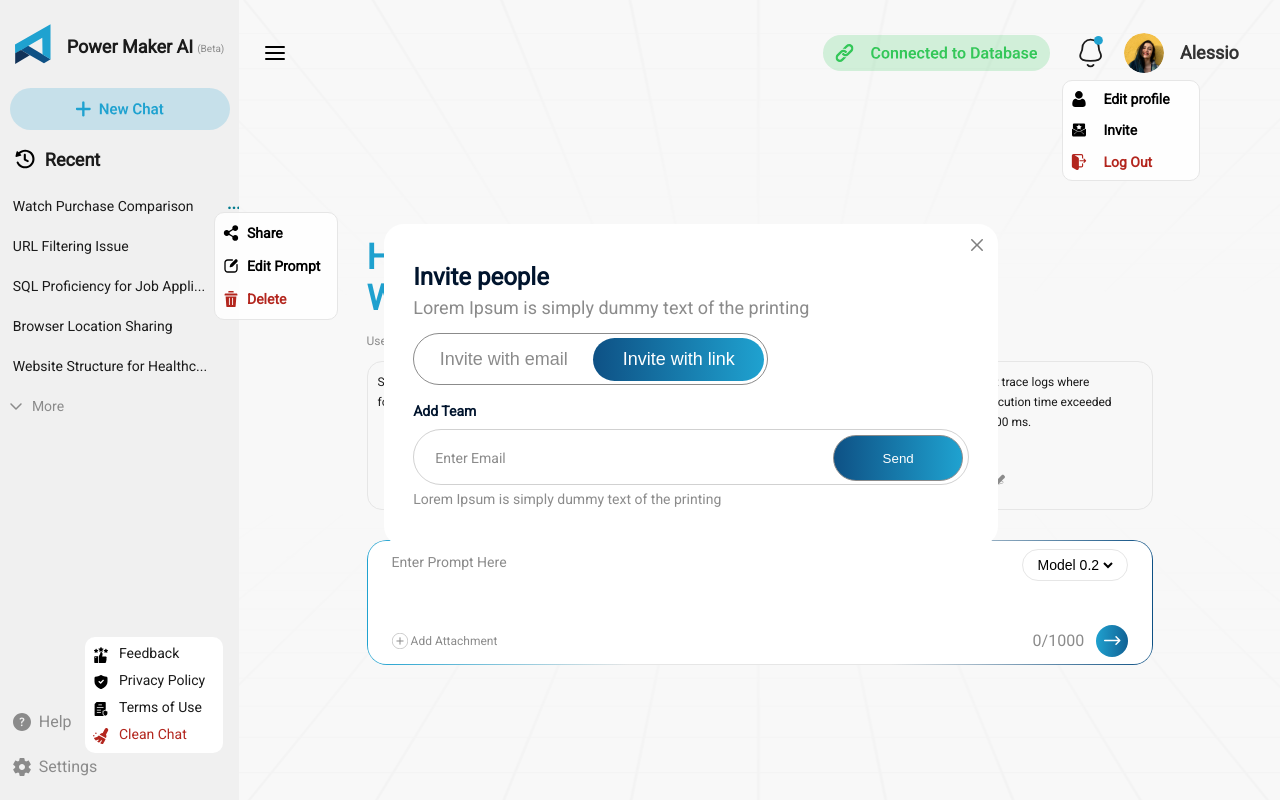
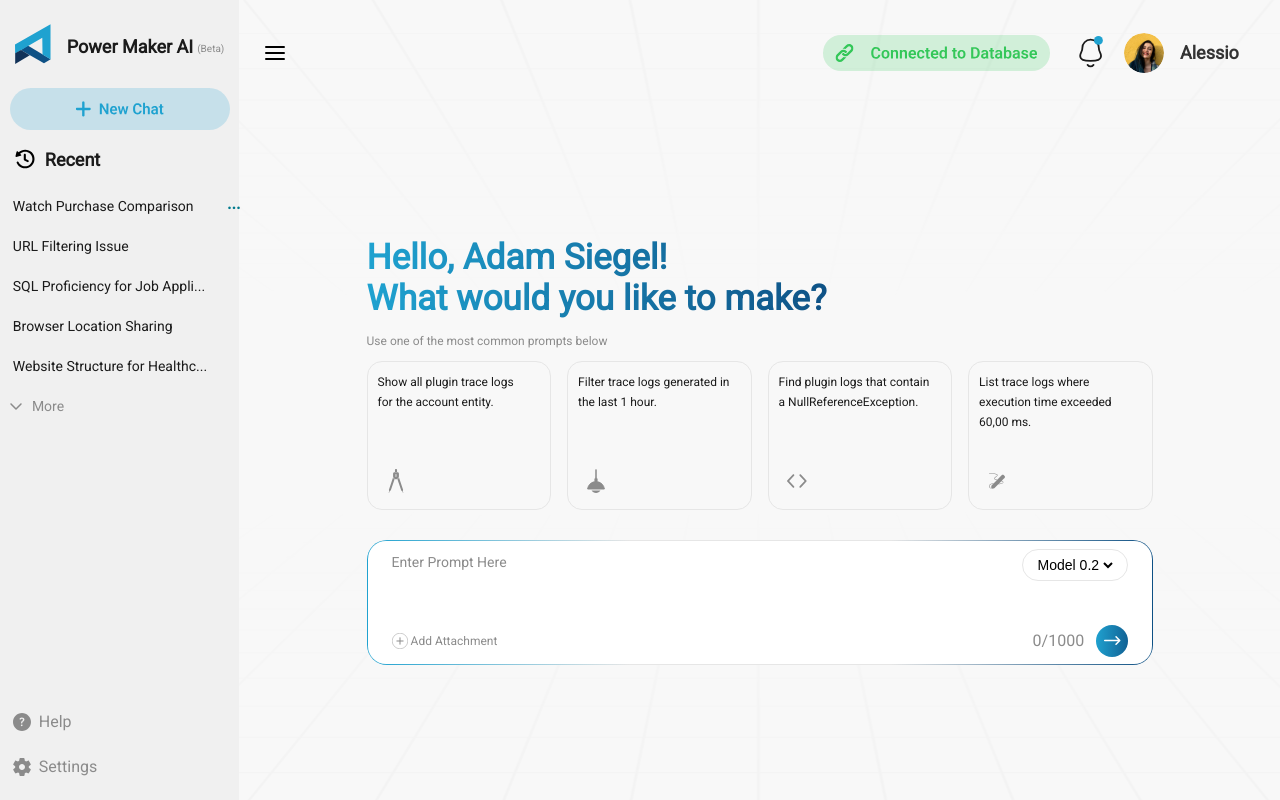
Before and after one commit to Harsh-Panghal/React_Project, a React (Vite) app in the folder react-homepage/Build-landingpage/: page / in a window 1280 px wide. Both pictures are taken after a click on the picture 141 px from the left and 52 px from the top of the page. Built offline with nearby package versions, Linux system fonts and the light colour scheme.

Commit message:
All-card-interactivity-done

```diff
--- a/react-homepage/Build-landingpage/src/App.css
+++ b/react-homepage/Build-landingpage/src/App.css
@@ -14,7 +14,7 @@
   width: 440px;
   height: 199px;
   background-color: rgba(255, 255, 255, 1);
-  display: none;
+  display: flex;
 
   flex-direction: column;
   justify-content: space-between;
@@ -102,7 +102,7 @@
   font-size: 14px;
   font-weight: 600;
 }
-.profile-card>.delete-prompt{
+.profile-card>.logout{
   color: rgba(179, 38, 30, 1);
 }
 
@@ -233,6 +233,7 @@
   flex-direction: column;
   justify-content: space-between;
   overflow: hidden;
+  transition:  1s ease-in-out;
 }
 
 .expandedsidebar-card1 {
@@ -321,15 +322,8 @@
   color: rgba(0, 122, 141, 1);
   /* border: 1px solid red; */
   cursor: pointer;
+  z-index: 10;
   /* This makes the cursor a pointer */
-}
-
-.prompt:hover {
-  color: blue;
-  /* Example hover effect */
-  text-decoration: underline;
-
-  /* Optional */
 }
 
 .prompt-dropdown {
--- a/react-homepage/Build-landingpage/src/App.jsx
+++ b/react-homepage/Build-landingpage/src/App.jsx
@@ -4,57 +4,42 @@ import Sidebar2 from './components/Sidebar2.jsx';
 import MainContent from './components/MainContent.jsx';
 import React, { useState } from 'react';
 import DeleteChatAccount from './components/DeleteChatAccount.jsx';
-import crossIcon from './assets/cross-icon.svg';
-import profileIcon from './assets/profile-icon.svg';
-import inviteIcon from './assets/invite-icon.svg';
-import logoutIcon from './assets/logout-icon.svg';
+import InviteCard from './components/InviteCard.jsx';
+import ProfileCard from './components/ProfileCard.jsx';
 
 
 function App() {
   const [isSidebar2Visible, setIsSidebar2Visible] = useState(false); // false means Sidebar (default)
-  const [isMobile, setIsMobile] = useState(window.innerWidth <= 428);
+  const [isProfileCardVisible, setIsProfileCardVisible] = useState(false);
+  const [isInviteCardVisible, setIsInviteCardVisible] = useState(false);
+  const [isDeleteChatAccountVisible, setIsDeleteChatAccountVisible] = useState(false);
 
 
   const handleToggleSidebar = () => {
 
     setIsSidebar2Visible(prev => !prev);
   };
+  const handleToggleProfileCard = () => {
+
+    setIsProfileCardVisible(prev => !prev);
+  }
+  const handleToggleInviteCard = () => {
+
+    setIsInviteCardVisible(prev => !prev);
+  }
+  const handleToggleDeleteChatAccount = () => {
+
+    setIsDeleteChatAccountVisible(prev => !prev);
+  }
   return (
     <>
-      {isSidebar2Visible ? <Sidebar2 /> : <Sidebar />}
-      <MainContent onToggleSidebar={handleToggleSidebar} />
-      <DeleteChatAccount></DeleteChatAccount>
+      {isSidebar2Visible ? <Sidebar2 onToggleSidebar={handleToggleSidebar} onToggleDeleteChatAccount={handleToggleDeleteChatAccount}/> : <Sidebar />}
+      <MainContent onToggleSidebar={handleToggleSidebar} onToggleProfileCard={handleToggleProfileCard} />
+      {isDeleteChatAccountVisible && <DeleteChatAccount onToggleDeleteChatAccount={handleToggleDeleteChatAccount}/>}
       {/* convert this to a component */}
+      {isProfileCardVisible && <ProfileCard onToggleInviteCard={handleToggleInviteCard}/>}
+      {isInviteCardVisible && <InviteCard onToggleInviteCard={handleToggleInviteCard} />}
 
-      <div className="invite-card">
-        <img src={crossIcon} alt="cross-btn" />
-        <h2>Invite people</h2>
-        <p>Lorem Ipsum is simply dummy text of the printing</p>
-        <div className='invite-btn'>
-          <button className='email'>Invite with email</button>
-          <button className='link'>Invite with link</button>
-        </div>
-        <span>Add Team</span>
-        <div className='email-input'>
-          <input type="email" placeholder='Enter Email' />
-          <button className='send-btn'>Send</button>
-        </div>
-        <p>Lorem Ipsum is simply dummy text of the printing</p>
-      </div>
-      <div className="profile-card">
-        <div className="share">
-          <img src={profileIcon} alt="share" />
-          <span>Edit profile</span>
-        </div>
-        <div className="edit-prompt">
-          <img src={inviteIcon} alt="edit" />
-          <span>Invite</span>
-        </div>
-        <div className="delete-prompt">
-          <img src={logoutIcon} alt="delete" />
-          <span>Log Out</span>
-        </div>
-      </div>
 
     </>
   );
--- a/react-homepage/Build-landingpage/src/components/DeleteChatAccount.jsx
+++ b/react-homepage/Build-landingpage/src/components/DeleteChatAccount.jsx
@@ -1,10 +1,10 @@
 import crossIcon from '../assets/cross-icon.svg';
-function DeleteChatAccount() {
+function DeleteChatAccount({onToggleDeleteChatAccount}) {
     return (
         <div className="delete-chat-acct-card">
             <div className='d-item1'>
                 <span>Are you sure?</span>
-                <img src={crossIcon} alt="" width='24px' height="24px" />
+                <img src={crossIcon} alt="" width='24px' height="24px" onClick={onToggleDeleteChatAccount} />
             </div>
             <div className='d-item2'>
                 <p>Do you really want to Delete the chat</p>
--- a/react-homepage/Build-landingpage/src/components/Header.jsx
+++ b/react-homepage/Build-landingpage/src/components/Header.jsx
@@ -4,7 +4,7 @@ import dbIcon from '../assets/contdb-icon.svg';
 import bellIcon from '../assets/bell-icon.svg';
 import picIcon from '../assets/pic-icon.svg';
 
-const Header = ({ onToggleSidebar }) => (
+const Header = ({ onToggleSidebar, onToggleProfileCard }) => (
   <header>
     <div className="header-card1">
       <img src={threelinesIcon} alt="Menu" className='threelinesicon' onClick={onToggleSidebar} />
@@ -14,7 +14,7 @@ const Header = ({ onToggleSidebar }) => (
     </div>
     <div className="header-card2">
       <img src={bellIcon} alt="Bell" className='bellicon' />
-      <img src={picIcon} alt="Profile" className='picicon' />
+      <img src={picIcon} alt="Profile" className='picicon' onClick={onToggleProfileCard} />
       <span className='username'>Alessio</span>
     </div>
   </header>
--- /dev/null
+++ b/react-homepage/Build-landingpage/src/components/HelpCard.jsx
@@ -0,0 +1,27 @@
+import feedbackIcon from '../assets/feedback-icon.svg';
+import privacyIcon from '../assets/privacy-icon.svg';
+import termIcon from '../assets/terms-icon.svg';
+import cleanIcon from '../assets/clean-icon.svg';
+function HelpCard({ onToggleDeleteChatAccount }) {
+    return (
+        <div className="help-dropdown">
+            <div className='feedback'>
+                <img src={feedbackIcon} alt="Feedback" />
+                <span>Feedback</span>
+            </div>
+            <div className='privacy'>
+                <img src={privacyIcon} alt="privacy" />
+                <span>Privacy Policy</span>
+            </div>
+            <div className='terms'>
+                <img src={termIcon} alt="Terms" />
+                <span>Terms of Use</span>
+            </div>
+            <div className='clean' onClick={onToggleDeleteChatAccount}>
+                <img src={cleanIcon} alt="cleanicon" />
+                <span>Clean Chat</span>
+            </div>
+        </div>
+    );
+}
+export default HelpCard;
--- /dev/null
+++ b/react-homepage/Build-landingpage/src/components/InviteCard.jsx
@@ -0,0 +1,22 @@
+import crossIcon from '../assets/cross-icon.svg';
+
+function InviteCard({onToggleInviteCard}) {
+    return (
+        <div className="invite-card">
+            <img src={crossIcon} alt="cross-btn"  onClick={onToggleInviteCard}/>
+            <h2>Invite people</h2>
+            <p>Lorem Ipsum is simply dummy text of the printing</p>
+            <div className='invite-btn'>
+                <button className='email'>Invite with email</button>
+                <button className='link'>Invite with link</button>
+            </div>
+            <span>Add Team</span>
+            <div className='email-input'>
+                <input type="email" placeholder='Enter Email' />
+                <button className='send-btn'>Send</button>
+            </div>
+            <p>Lorem Ipsum is simply dummy text of the printing</p>
+        </div>
+    );
+}
+export default InviteCard;
--- a/react-homepage/Build-landingpage/src/components/LogoTitle.jsx
+++ b/react-homepage/Build-landingpage/src/components/LogoTitle.jsx
@@ -1,13 +1,13 @@
 import logo from '../assets/logo.svg';
 import crossIcon from '../assets/cross-icon.svg';
 
-function LogoTitle() {
+function LogoTitle({ onToggleSidebar }) {
   return (
     <div className="logo-title">
       <img src={logo} alt="Logo" />
       <span className="title">Power Maker AI</span>
       <span> (Beta)</span>
-      <img src={crossIcon} alt="Close" className='close-icon' />
+      <img src={crossIcon} alt="Close" className='close-icon' onClick={onToggleSidebar}/>
     </div>
   );
 }
--- a/react-homepage/Build-landingpage/src/components/MainContent.jsx
+++ b/react-homepage/Build-landingpage/src/components/MainContent.jsx
@@ -4,11 +4,11 @@ import Header from './Header';
 import PromptCards from './PromptCards';
 import PromptInputArea from './PromptInputArea';
 
-const MainContent = ({ onToggleSidebar }) => (
-  <div className="main-card ">
+const MainContent = ({ onToggleSidebar, onToggleProfileCard }) => (
+  <div className="main-card " >
     <img src={mainImg} alt="Main" className='mainimg' />
     <div className="sub-main-card">
-      <Header onToggleSidebar={onToggleSidebar} />
+      <Header onToggleSidebar={onToggleSidebar} onToggleProfileCard={onToggleProfileCard}/>
       <div className="content-grid">
         <div className="content-card">
           <h1>Hello, Adam Siegel! <br /> What would you like to make?</h1>
--- /dev/null
+++ b/react-homepage/Build-landingpage/src/components/ProfileCard.jsx
@@ -0,0 +1,22 @@
+import profileIcon from '../assets/profile-icon.svg';
+import inviteIcon from '../assets/invite-icon.svg';
+import logoutIcon from '../assets/logout-icon.svg';
+function ProfileCard({onToggleInviteCard}) {
+    return (
+        <div className="profile-card">
+            <div className="edit-profile">
+                <img src={profileIcon} alt="share" />
+                <span>Edit profile</span>
+            </div>
+            <div className="invite" onClick={onToggleInviteCard}>
+                <img src={inviteIcon} alt="edit" />
+                <span>Invite</span>
+            </div>
+            <div className="logout">
+                <img src={logoutIcon} alt="delete" />
+                <span>Log Out</span>
+            </div>
+        </div>
+    );
+}
+export default ProfileCard;
--- a/react-homepage/Build-landingpage/src/components/PromptMenu.jsx
+++ b/react-homepage/Build-landingpage/src/components/PromptMenu.jsx
@@ -2,13 +2,19 @@
 import shareIcon from '../assets/share-icon.svg';
 import editIcon from '../assets/edit-icon.svg';
 import deleteIcon from '../assets/delete-icon.svg';
+import { useState } from 'react';
 
 function PromptMenu() {
+  const [isPromptMenuOpen, setIsPromptMenuOpen] = useState(false);
+
+  const handleTogglePromptMenu = () => {
+    setIsPromptMenuOpen(prev => !prev);
+  };
   return (
     <>
-      <span className="prompt">...</span>
-      <div className="prompt-dropdown">
-        <div className="share">
+      <span className="prompt" onClick={handleTogglePromptMenu}>...</span>
+      {isPromptMenuOpen &&
+        <div className="prompt-dropdown"><div className="share">
           <img src={shareIcon} alt="share" />
           <span>Share</span>
         </div>
@@ -19,8 +25,9 @@ function PromptMenu() {
           <div className="delete-prompt">
             <img src={deleteIcon} alt="delete" />
             <span>Delete</span>
-        </div>
-      </div>
+          </div></div>
+      }
+
     </>
   );
 }
--- a/react-homepage/Build-landingpage/src/components/Sidebar2.jsx
+++ b/react-homepage/Build-landingpage/src/components/Sidebar2.jsx
@@ -1,4 +1,4 @@
-
+import React, { useState } from 'react';
 import LogoTitle from './LogoTitle';
 import NewChatButton from './NewChatButton';
 import RecentSection from './RecentSection';
@@ -6,45 +6,30 @@ import HistoryList from './HistoryList';
 import MoreSection from './MoreSection';
 import SidebarBottom from './SidebarBottom';
 import PromptMenu from './PromptMenu';
-import feedbackIcon from '../assets/feedback-icon.svg';
-import privacyIcon from '../assets/privacy-icon.svg';
-import termIcon from '../assets/terms-icon.svg';
-import cleanIcon from '../assets/clean-icon.svg';
+import HelpCard from './HelpCard';
 
 
-function Sidebar2() {
+function Sidebar2({ onToggleDeleteChatAccount, onToggleSidebar }) {
+  const [ishelpCardVisible, setIsHelpCardVisible] = useState(false);
+  const handleToggleHelpCard = () => {
+
+    setIsHelpCardVisible(prev => !prev);
+  }
   return (
     <div className="expanded-sidebar">
-      <PromptMenu />
+      <PromptMenu  />
       <div className="expandedsidebar-card1">
-        <LogoTitle />
+        <LogoTitle onToggleSidebar={onToggleSidebar}/>
         <NewChatButton />
         <RecentSection />
         <HistoryList />
         <MoreSection />
       </div>
       <div className="expandedsidebar-card2">
-        <SidebarBottom />
+        <SidebarBottom onToggleHelpCard={handleToggleHelpCard} />
 
-        <div className="help-dropdown">
-           <div className='feedback'>
-             <img src={feedbackIcon} alt="Feedback" />
-             <span>Feedback</span>
-           </div>
-           <div className='privacy'>
-             <img src={privacyIcon} alt="privacy" />
-             <span>Privacy Policy</span>
-           </div>
-           <div className='terms'>
-             <img src={termIcon} alt="Terms" />
-             <span>Terms of Use</span>
-           </div>
-           <div className='clean'>
-             <img src={cleanIcon}alt="cleanicon" />
-             <span>Clean Chat</span>
-           </div>
+        {ishelpCardVisible && <HelpCard onToggleDeleteChatAccount={onToggleDeleteChatAccount} />}
 
-        </div>
       </div>
     </div>
   );
--- a/react-homepage/Build-landingpage/src/components/SidebarBottom.jsx
+++ b/react-homepage/Build-landingpage/src/components/SidebarBottom.jsx
@@ -2,14 +2,14 @@ import questionIcon from '../assets/questionmark-icon.svg';
 import settingsIcon from '../assets/setting-icon.svg';
 import activityIcon from '../assets/activity-icon.svg';
 
-function SidebarBottom() {
+function SidebarBottom({ onToggleHelpCard }) {
   return (
     <>
     <div className="bottom3">
       <img src={activityIcon} alt="acticon" />
       <span>Activity</span>
     </div>
-      <div className="bottom1">
+      <div className="bottom1" onClick={onToggleHelpCard}>
         <img src={questionIcon} alt="Help" />
         <span>Help</span>
       </div>
```
Lines whose indentation alone changed are shown as unchanged.
